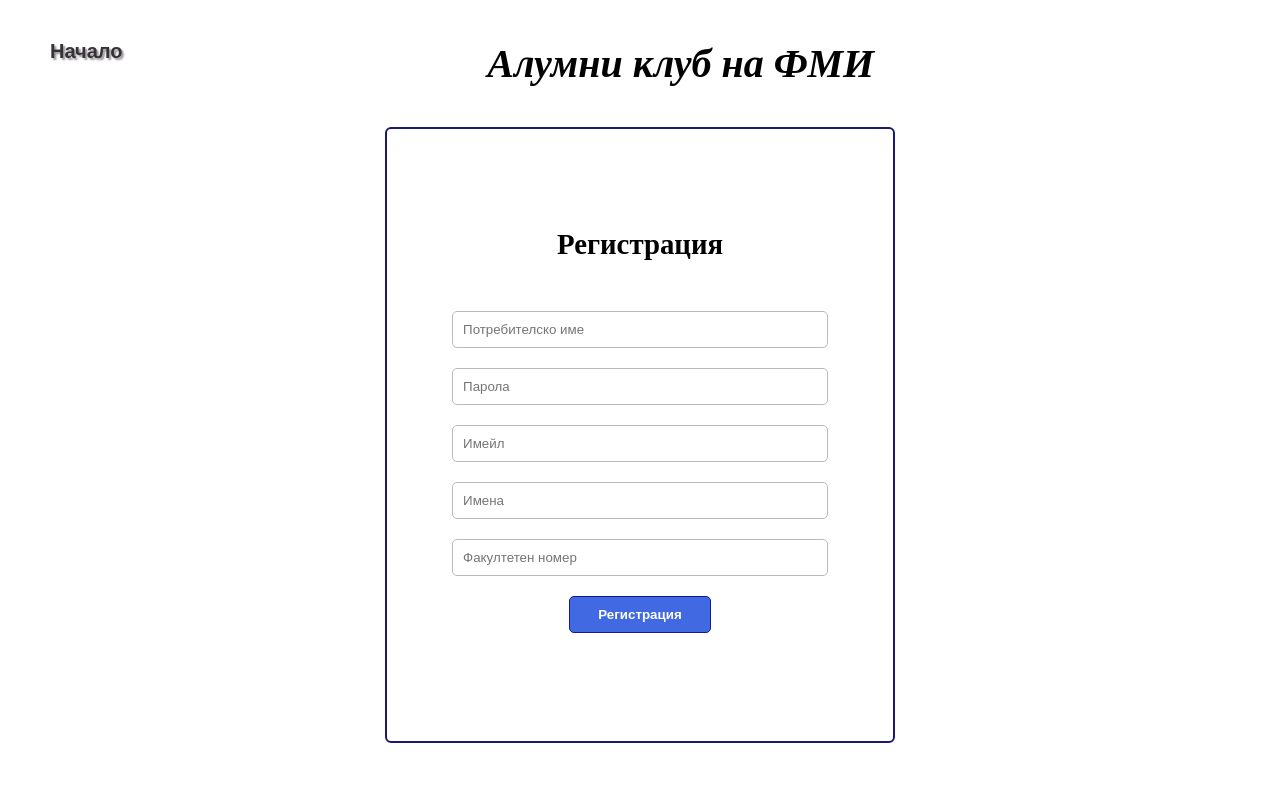
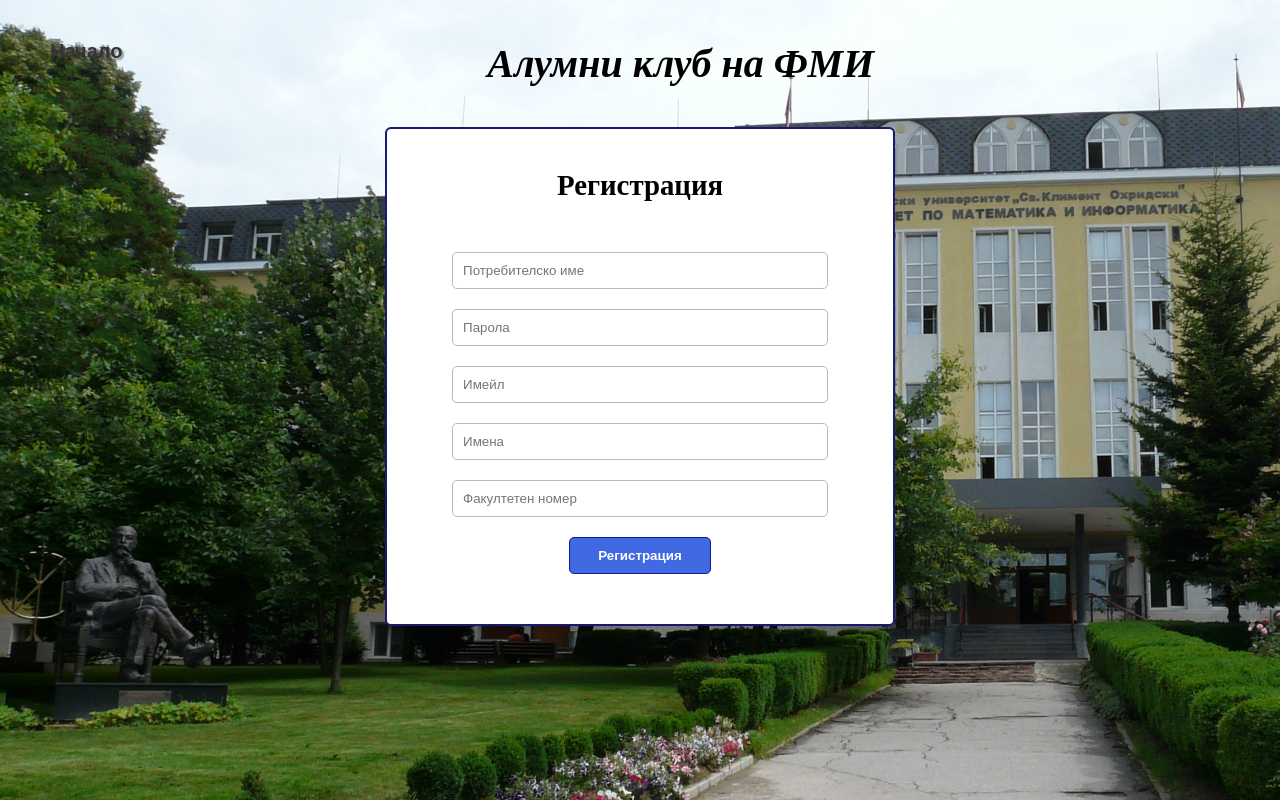
Before and after one commit to silviaDeyanova/WEB-project, a PHP site: page /front-end/register/register.html in a window 1280 px wide. Run offline with PHP 8.4, Linux system fonts and the light colour scheme.

Commit message:
update background

```diff
--- a/front-end/register/css/style.css
+++ b/front-end/register/css/style.css
@@ -1,5 +1,8 @@
-body {
-  height: 90vh;
+html {
+  height: 100%;
+  background-image: url("../../../img/Sofia_University_-_FMI_2.jpg");
+  background-size: cover;
+  background-repeat: no-repeat;
 }
 
 h1,
@@ -53,6 +56,7 @@ button:hover {
   justify-content: center;
   align-items: center;
   margin: 0 auto;
+  background-color: #FFFFFF;
 }
 
 h2 {
```
